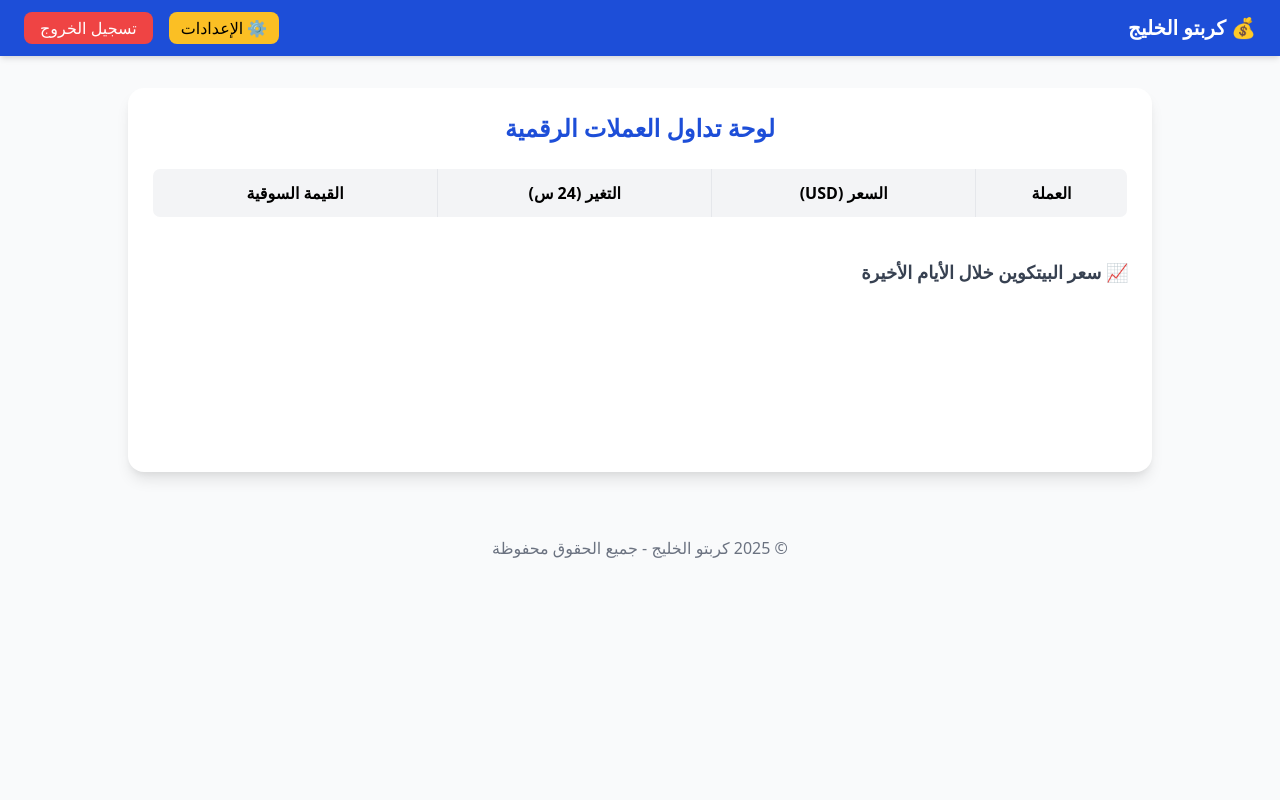
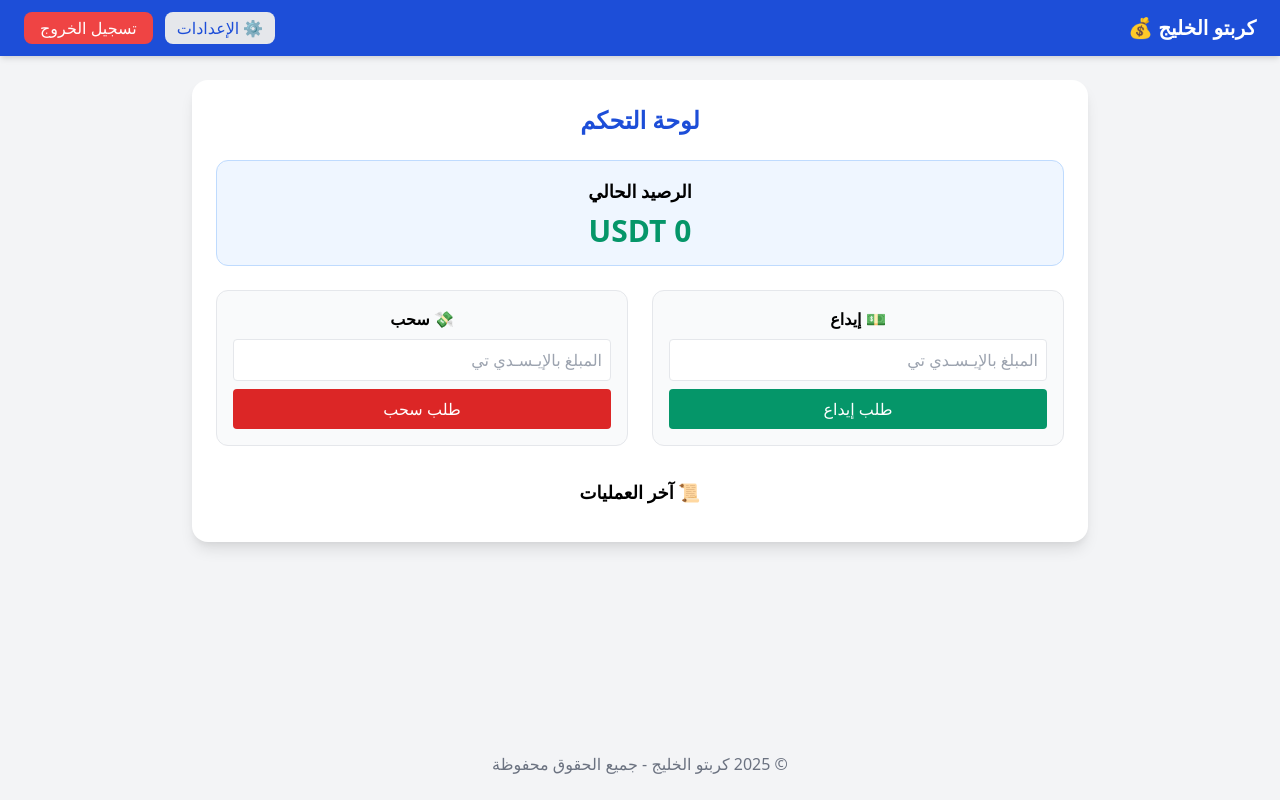
Before and after one commit to company-site2030/crypto, a plain HTML site: page dashboard.html in a window 1280 px wide. Drawn offline with nearby package versions, Linux system fonts and the light colour scheme; no server answers.

Commit message:
Update dashboard.html

```diff
--- a/dashboard.html
+++ b/dashboard.html
@@ -3,55 +3,57 @@
 <head>
   <meta charset="UTF-8" />
   <meta name="viewport" content="width=device-width, initial-scale=1.0" />
-  <title>لوحة التحكم - كربتو الخليج</title>
+  <title>لوحة التحكم - كربتو الخليج 💰</title>
+  <link href="https://cdn.jsdelivr.net/npm/tailwindcss@2.2.19/dist/tailwind.min.css" rel="stylesheet">
   <script type="module" src="js/dashboard.js"></script>
-  <link
-    href="https://cdn.jsdelivr.net/npm/tailwindcss@2.2.19/dist/tailwind.min.css"
-    rel="stylesheet"
-  />
 </head>
-<body class="bg-gray-50 min-h-screen">
+<body class="bg-gray-100 min-h-screen flex flex-col">
 
   <!-- شريط علوي -->
   <nav class="bg-blue-700 text-white px-6 py-3 flex justify-between items-center shadow-md">
-    <h1 class="text-xl font-bold">💰 كربتو الخليج</h1>
-    <div class="flex items-center gap-4">
-      <span id="userName" class="font-semibold"></span>
-      <a href="settings.html" class="bg-yellow-400 text-black px-3 py-1 rounded-lg hover:bg-yellow-500 transition">⚙️ الإعدادات</a>
+    <h1 class="text-xl font-bold">كربتو الخليج 💰</h1>
+    <div class="flex items-center gap-3">
+      <a href="settings.html" class="bg-gray-200 text-blue-700 px-3 py-1 rounded-lg hover:bg-gray-300">⚙️ الإعدادات</a>
       <button id="logoutBtn" class="bg-red-500 hover:bg-red-600 px-4 py-1 rounded-lg">تسجيل الخروج</button>
     </div>
   </nav>
 
   <!-- المحتوى -->
-  <div class="max-w-5xl mx-auto mt-8 p-6 bg-white rounded-2xl shadow-lg">
-    <h2 class="text-2xl font-bold mb-6 text-center text-blue-700">لوحة تداول العملات الرقمية</h2>
+  <main class="flex-1 p-6">
+    <div class="max-w-4xl mx-auto bg-white rounded-2xl shadow-lg p-6">
+      <h2 class="text-2xl font-bold text-center text-blue-700 mb-6">لوحة التحكم</h2>
 
-    <!-- جدول العملات -->
-    <div class="overflow-x-auto">
-      <table class="w-full border text-center rounded-lg overflow-hidden">
-        <thead class="bg-gray-100">
-          <tr>
-            <th class="p-3 border">العملة</th>
-            <th class="p-3 border">السعر (USD)</th>
-            <th class="p-3 border">التغير (24 س)</th>
-            <th class="p-3 border">القيمة السوقية</th>
-          </tr>
-        </thead>
-        <tbody id="cryptoTable"></tbody>
-      </table>
+      <!-- الرصيد -->
+      <div class="bg-blue-50 border border-blue-200 rounded-xl p-4 mb-6 text-center">
+        <h3 class="text-lg font-semibold mb-2">الرصيد الحالي</h3>
+        <p id="balance" class="text-3xl font-bold text-green-600">0 USDT</p>
+      </div>
+
+      <!-- عمليات مالية -->
+      <div class="grid grid-cols-1 md:grid-cols-2 gap-6 mb-8">
+        <div class="bg-gray-50 border p-4 rounded-xl">
+          <h3 class="font-semibold mb-2 text-center">💵 إيداع</h3>
+          <input id="depositAmount" type="number" placeholder="المبلغ بالإيـسـدي تي" class="w-full border rounded p-2 mb-2">
+          <button id="depositBtn" class="w-full bg-green-600 hover:bg-green-700 text-white py-2 rounded">طلب إيداع</button>
+        </div>
+
+        <div class="bg-gray-50 border p-4 rounded-xl">
+          <h3 class="font-semibold mb-2 text-center">💸 سحب</h3>
+          <input id="withdrawAmount" type="number" placeholder="المبلغ بالإيـسـدي تي" class="w-full border rounded p-2 mb-2">
+          <button id="withdrawBtn" class="w-full bg-red-600 hover:bg-red-700 text-white py-2 rounded">طلب سحب</button>
+        </div>
+      </div>
+
+      <!-- سجل العمليات -->
+      <div>
+        <h3 class="text-lg font-semibold mb-3 text-center">📜 آخر العمليات</h3>
+        <div id="transactionsList" class="space-y-2 max-h-64 overflow-y-auto"></div>
+      </div>
     </div>
-
-    <!-- رسم بياني -->
-    <div class="mt-10">
-      <h3 class="text-lg font-semibold mb-3 text-gray-700">📈 سعر البيتكوين خلال الأيام الأخيرة</h3>
-      <canvas id="btcChart" width="400" height="150"></canvas>
-    </div>
-  </div>
+  </main>
 
   <footer class="text-center py-6 text-gray-500 mt-10">
     © 2025 كربتو الخليج - جميع الحقوق محفوظة
   </footer>
-
-  <script src="https://cdn.jsdelivr.net/npm/chart.js"></script>
 </body>
 </html>
```
